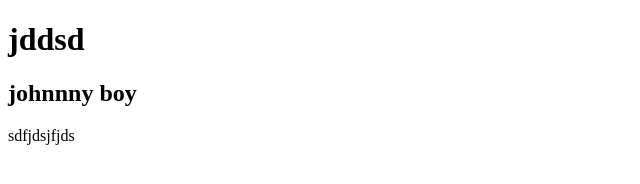
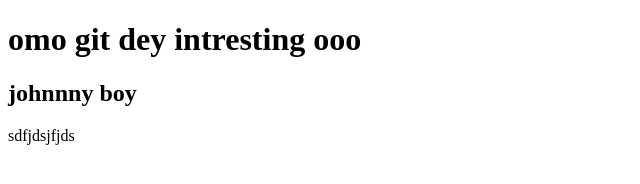
Before and after one commit to Johnnymuoneke/Official-repo, a plain HTML site: page index.html in a window 1280 px wide. Shown: the whole page, without its empty margins (0-640 px from the left). Drawn offline with Linux system fonts and the light colour scheme.

Commit message:
changing h1

```diff
--- a/index.html
+++ b/index.html
@@ -6,7 +6,7 @@
     <title>Document</title>
 </head>
 <body>
-    <h1>jddsd</h1>
+    <h1>omo git dey intresting ooo</h1>
     <h2>johnnny boy</h2>
     sdfjdsjfjds
 
```
